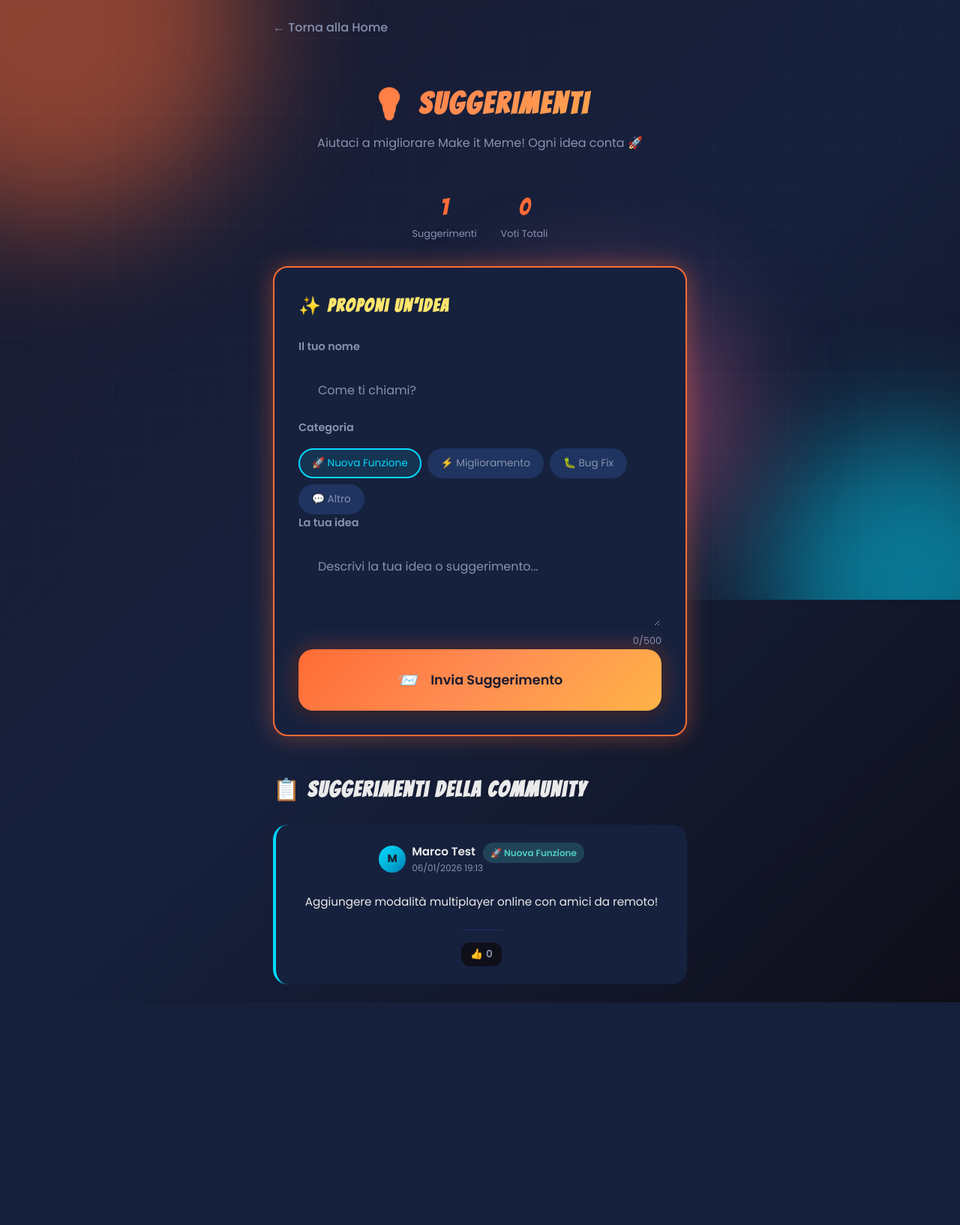
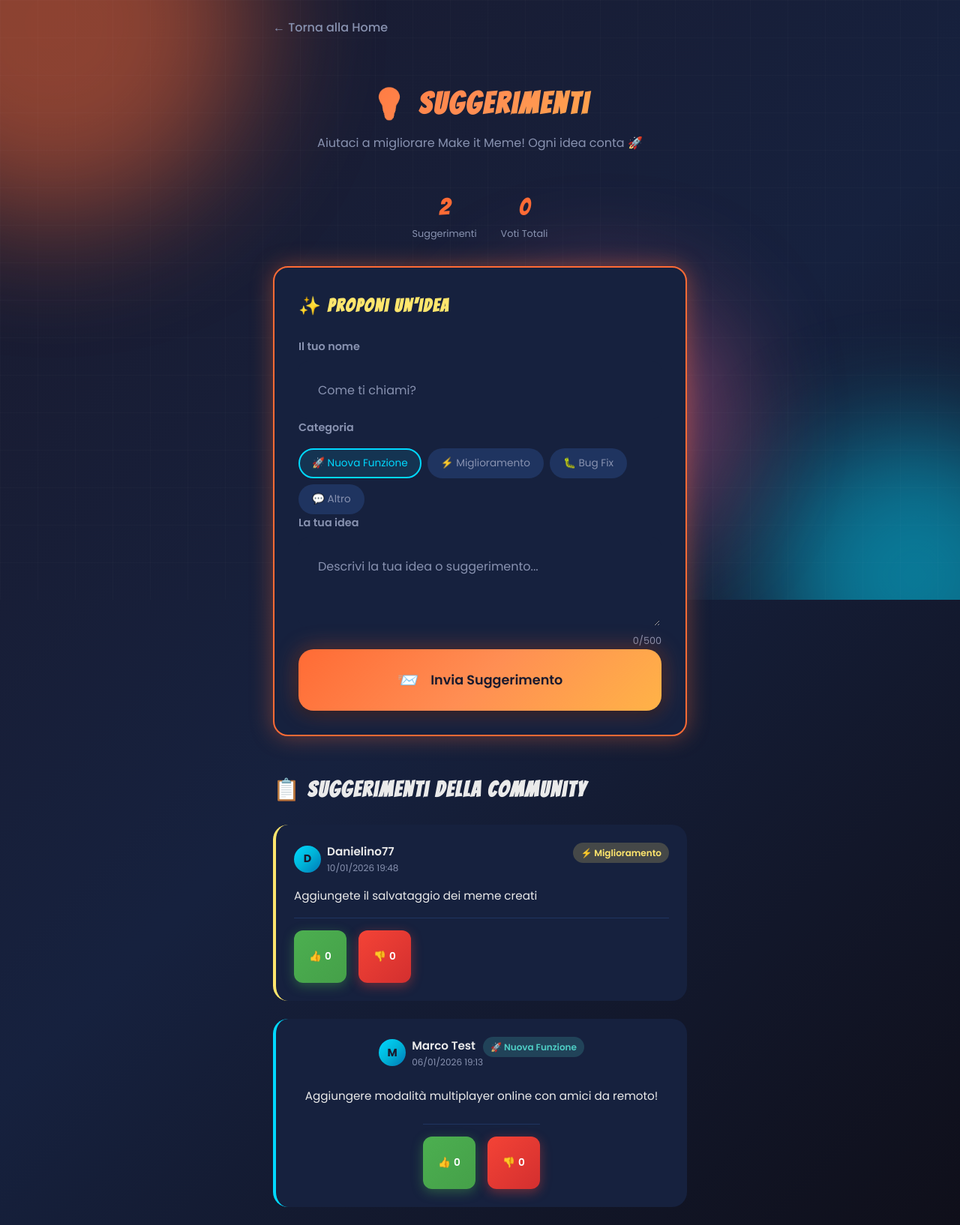
Before and after one commit to Marco-Orsi/make-it-meme, a Flask app: page /suggestions in a window 1280 px wide. Shown: the whole page at 75% size. Before the commit the page ends 1337 px from the top, so only its background shows below. Run offline with Flask 3, Linux system fonts and the light colour scheme.

Commit message:
feat: Aggiunto pollice giù ai suggerimenti
- Pulsante pollice su (👍) e pollice giù (👎)
- Contatori separati per voti positivi e negativi
- Stili hover e voted differenziati per colore
- Ordinamento per voti positivi

```diff
--- a/data/suggestions.json
+++ b/data/suggestions.json
@@ -1,4 +1,12 @@
 [
+  {
+    "id": "7a95a157",
+    "author": "Danielino77",
+    "category": "improvement",
+    "content": "Aggiungete il salvataggio dei meme creati",
+    "votes": 0,
+    "date": "10/01/2026 19:48"
+  },
   {
     "id": "7fb58890",
     "author": "Marco Test",
--- a/web/templates/suggestions.html
+++ b/web/templates/suggestions.html
@@ -248,9 +248,24 @@
             color: var(--text);
         }
 
-        .vote-btn.voted {
-            background: rgba(255, 107, 53, 0.2);
-            color: var(--primary);
+        .vote-btn.vote-up.voted {
+            background: rgba(78, 205, 196, 0.2);
+            color: var(--success);
+        }
+
+        .vote-btn.vote-down.voted {
+            background: rgba(255, 107, 157, 0.2);
+            color: var(--accent-pink);
+        }
+
+        .vote-btn.vote-up:hover {
+            background: rgba(78, 205, 196, 0.15);
+            color: var(--success);
+        }
+
+        .vote-btn.vote-down:hover {
+            background: rgba(255, 107, 157, 0.15);
+            color: var(--accent-pink);
         }
 
         .vote-count {
@@ -418,8 +433,11 @@
                         <p class="suggestion-content">{{ suggestion.content }}</p>
                         <div class="suggestion-footer">
                             <div class="vote-section">
-                                <button class="vote-btn" onclick="voteSuggestion('{{ suggestion.id }}')" id="vote-btn-{{ suggestion.id }}">
-                                    👍 <span class="vote-count" id="votes-{{ suggestion.id }}">{{ suggestion.votes }}</span>
+                                <button class="vote-btn vote-up" onclick="voteSuggestion('{{ suggestion.id }}', 'up')" id="vote-up-{{ suggestion.id }}">
+                                    👍 <span class="vote-count" id="votes-up-{{ suggestion.id }}">{{ suggestion.votes_up|default(suggestion.votes, true) }}</span>
+                                </button>
+                                <button class="vote-btn vote-down" onclick="voteSuggestion('{{ suggestion.id }}', 'down')" id="vote-down-{{ suggestion.id }}">
+                                    👎 <span class="vote-count" id="votes-down-{{ suggestion.id }}">{{ suggestion.votes_down|default(0, true) }}</span>
                                 </button>
                             </div>
                         </div>
@@ -506,22 +524,41 @@
         });
 
         // Vote for suggestion
-        async function voteSuggestion(suggestionId) {
+        async function voteSuggestion(suggestionId, voteType) {
             try {
                 const response = await fetch(`/suggestions/vote/${suggestionId}`, {
-                    method: 'POST'
+                    method: 'POST',
+                    headers: {
+                        'Content-Type': 'application/json',
+                        'Accept': 'application/json'
+                    },
+                    body: JSON.stringify({ vote_type: voteType })
                 });
 
                 if (response.ok) {
                     const data = await response.json();
-                    document.getElementById(`votes-${suggestionId}`).textContent = data.votes;
-                    document.getElementById(`vote-btn-${suggestionId}`).classList.add('voted');
+
+                    // Aggiorna i contatori
+                    document.getElementById(`votes-up-${suggestionId}`).textContent = data.votes_up;
+                    document.getElementById(`votes-down-${suggestionId}`).textContent = data.votes_down;
+
+                    // Aggiungi classe voted al pulsante cliccato
+                    const btnUp = document.getElementById(`vote-up-${suggestionId}`);
+                    const btnDown = document.getElementById(`vote-down-${suggestionId}`);
+
+                    if (voteType === 'up') {
+                        btnUp.classList.add('voted');
+                        btnDown.classList.remove('voted');
+                    } else {
+                        btnDown.classList.add('voted');
+                        btnUp.classList.remove('voted');
+                    }
 
                     // Update total votes
                     const totalVotes = document.getElementById('total-votes');
-                    totalVotes.textContent = parseInt(totalVotes.textContent) + 1;
+                    totalVotes.textContent = data.total_votes;
 
-                    showToast('Voto registrato! 👍', 'success');
+                    showToast(voteType === 'up' ? 'Voto positivo! 👍' : 'Voto negativo! 👎', 'success');
                 }
             } catch (error) {
                 showToast('Errore nel voto', 'error');
--- a/web_app.py
+++ b/web_app.py
@@ -384,9 +384,10 @@ def save_suggestions(suggestions):
 def suggestions_page():
     """Pagina dei suggerimenti"""
     suggestions = load_suggestions()
-    # Ordina per voti (più votati prima)
-    suggestions.sort(key=lambda x: x.get('votes', 0), reverse=True)
-    total_votes = sum(s.get('votes', 0) for s in suggestions)
+    # Ordina per voti positivi (più votati prima)
+    suggestions.sort(key=lambda x: x.get('votes_up', x.get('votes', 0)), reverse=True)
+    # Calcola totale voti (su + giù)
+    total_votes = sum(s.get('votes_up', s.get('votes', 0)) + s.get('votes_down', 0) for s in suggestions)
     return render_template('suggestions.html', suggestions=suggestions, total_votes=total_votes)
 
 
@@ -428,14 +429,41 @@ def submit_suggestion():
 
 @app.route('/suggestions/vote/<suggestion_id>', methods=['POST'])
 def vote_suggestion(suggestion_id):
-    """Vota un suggerimento"""
+    """Vota un suggerimento (pollice su o giù)"""
     suggestions = load_suggestions()
+
+    # Ottieni il tipo di voto dal body JSON
+    data = request.get_json() or {}
+    vote_type = data.get('vote_type', 'up')
 
     for suggestion in suggestions:
         if suggestion.get('id') == suggestion_id:
-            suggestion['votes'] = suggestion.get('votes', 0) + 1
+            # Inizializza i contatori se non esistono
+            if 'votes_up' not in suggestion:
+                suggestion['votes_up'] = suggestion.get('votes', 0)
+            if 'votes_down' not in suggestion:
+                suggestion['votes_down'] = 0
+
+            # Incrementa il contatore appropriato
+            if vote_type == 'up':
+                suggestion['votes_up'] = suggestion.get('votes_up', 0) + 1
+            else:
+                suggestion['votes_down'] = suggestion.get('votes_down', 0) + 1
+
+            # Aggiorna anche il campo votes totale per retrocompatibilità
+            suggestion['votes'] = suggestion.get('votes_up', 0)
+
             save_suggestions(suggestions)
-            return jsonify({'success': True, 'votes': suggestion['votes']})
+
+            # Calcola il totale dei voti
+            total_votes = sum(s.get('votes_up', s.get('votes', 0)) + s.get('votes_down', 0) for s in suggestions)
+
+            return jsonify({
+                'success': True,
+                'votes_up': suggestion['votes_up'],
+                'votes_down': suggestion['votes_down'],
+                'total_votes': total_votes
+            })
 
     return jsonify({'success': False}), 404
 
```
